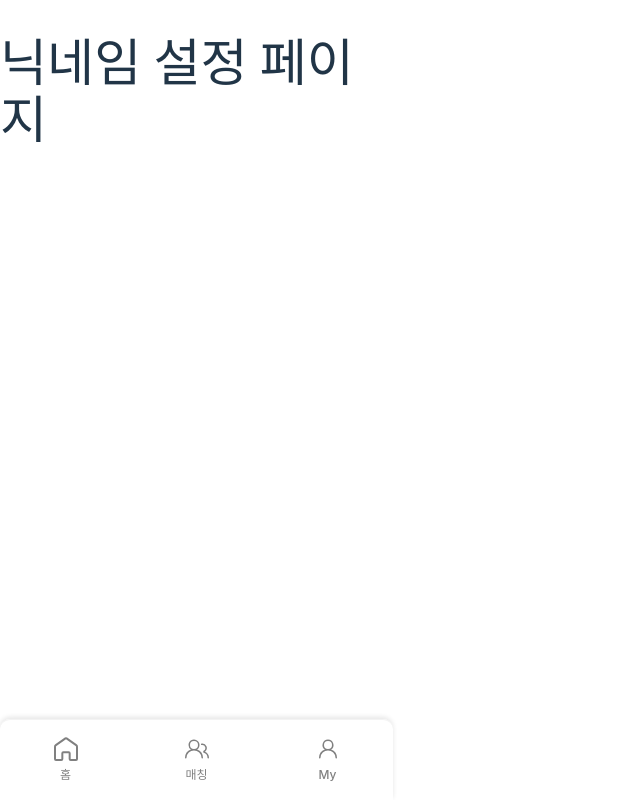
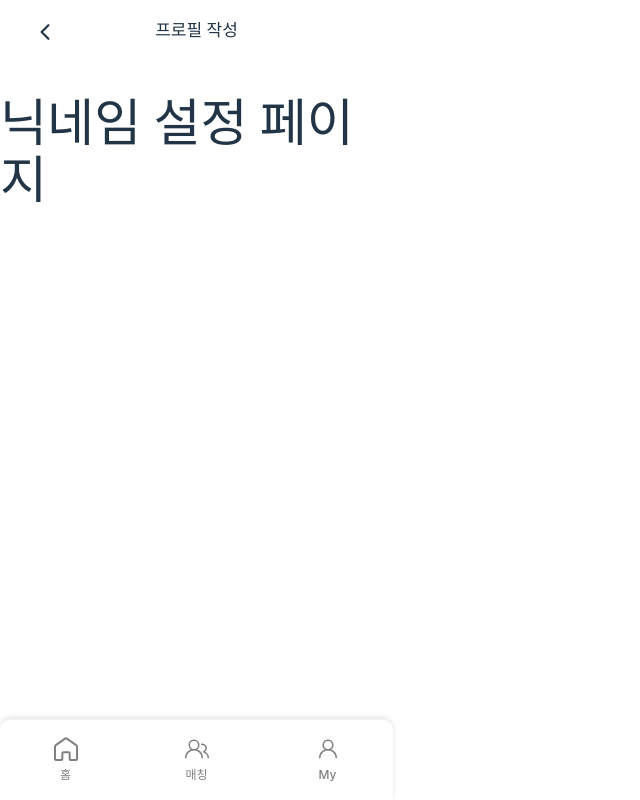
Before and after one commit to umc-meetpick/meetpick_frontend, a React (Vite) app: page /setProfile/nickname in a window 1280 px wide. Shown: the whole page, without its empty margins (0-640 px from the left). Built offline with nearby package versions, Linux system fonts and the light colour scheme.

Commit message:
Feat: 상단바 완성

```diff
--- a/src/components/SetProfileNavbar.tsx
+++ b/src/components/SetProfileNavbar.tsx
@@ -1,12 +1,17 @@
 import React from 'react';
 import styled from 'styled-components';
+import { useNavigate } from "react-router-dom";
 import { IoChevronBackOutline } from "react-icons/io5";
 
-const SetProfileNavbar = () =>{
+const SetProfileNavbar: React.FC = () =>{
+    const navigate = useNavigate();
+    const handleGoBack = () => {
+        navigate(-1);
+      };
     return(
         <Container>
-            <IoChevronBackOutline />
-            <div>프로필 작성</div>
+            <IconPosition onClick={handleGoBack}><IoChevronBackOutline size={24}/></IconPosition>
+            <Title>프로필 작성</Title>
         </Container>
     )
 }
@@ -16,3 +21,15 @@ const Container = styled.div`
     width:393px;
     height:60px;
 `;
+const IconPosition = styled.div`
+    position:fixed;
+    top:20px;
+    left:33px;
+`;
+const Title = styled.div`
+    font-size:17px;
+    font-weight:500;
+    display:flex;
+    justify-content: center;
+    line-height:60px;
+`
--- a/src/pages/setProfilePages/setNickname.tsx
+++ b/src/pages/setProfilePages/setNickname.tsx
@@ -1,7 +1,10 @@
 import React from 'react';
+import SetProfileNavbar from '../../components/SetProfileNavbar';
+
 const SetNickName = () => {
     return (
         <>
+            <SetProfileNavbar/>
             <h1>닉네임 설정 페이지</h1>
         </>
     );
```
